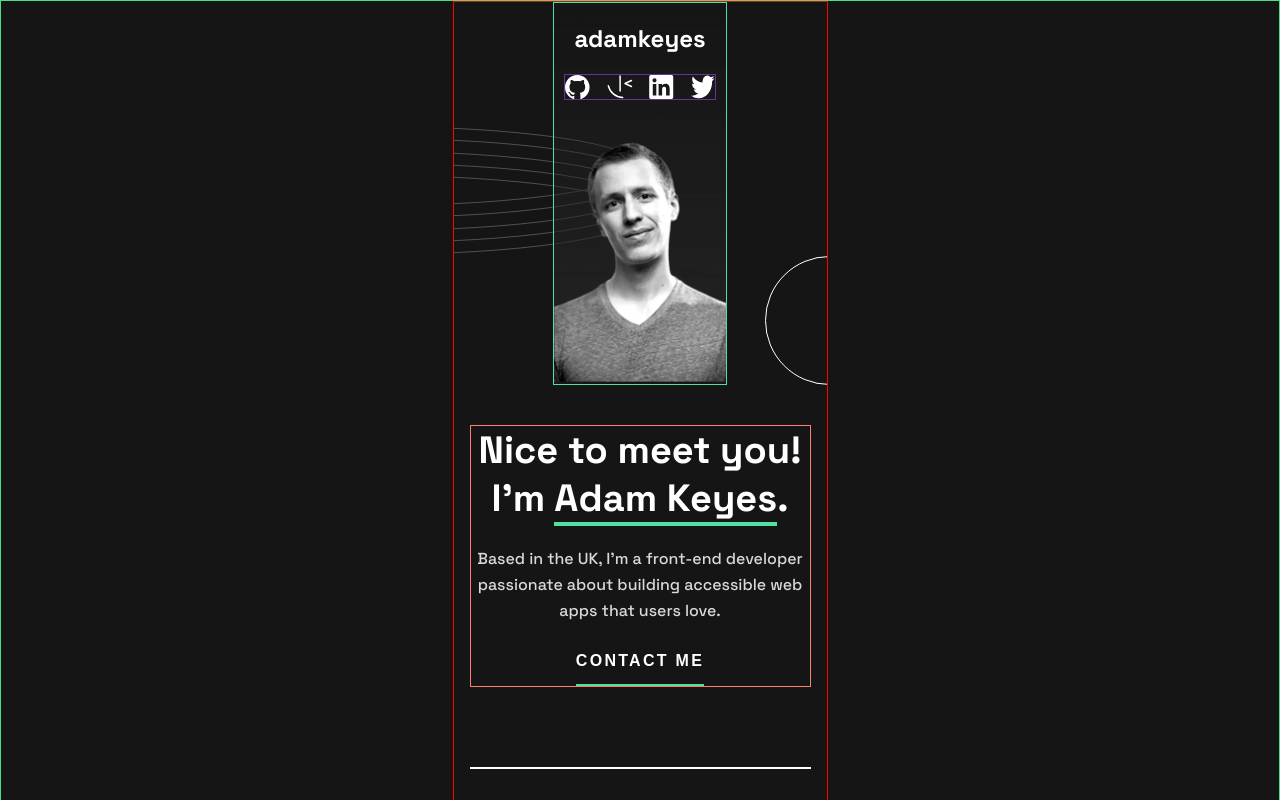
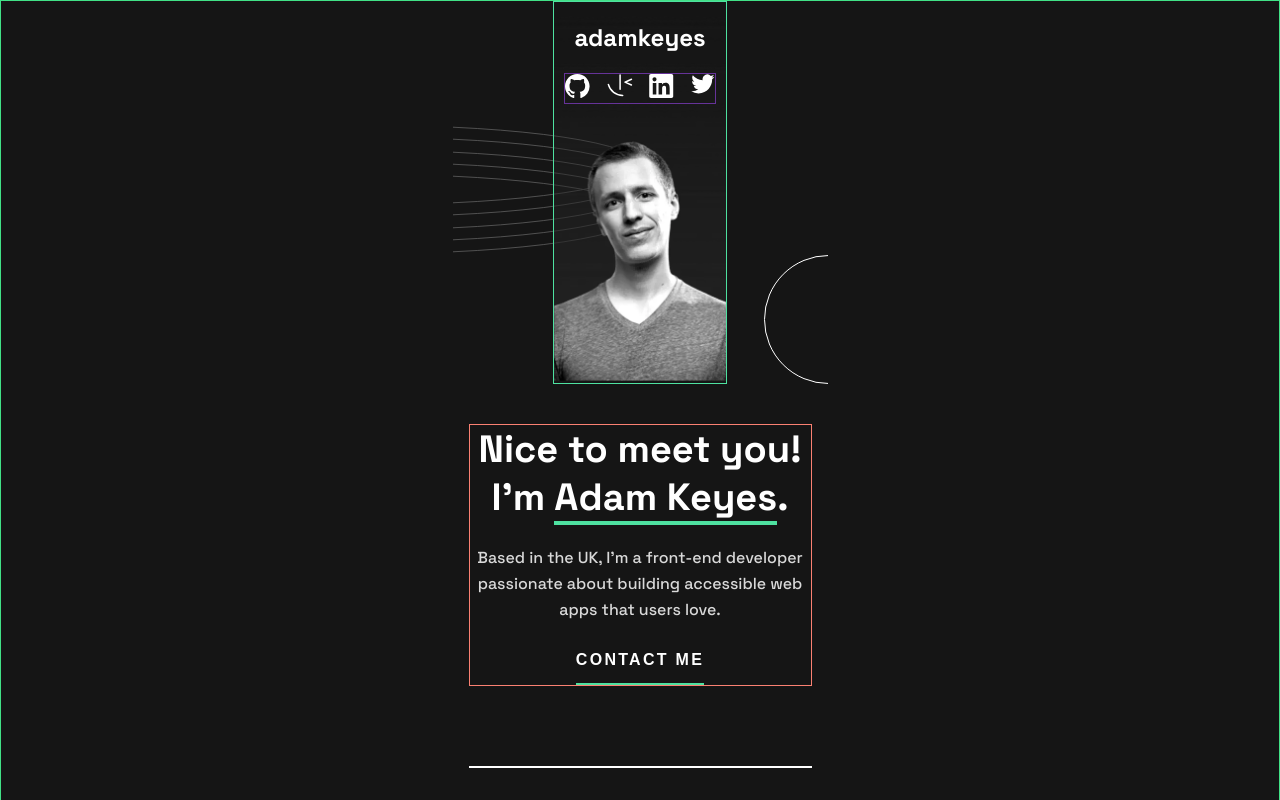
Before and after one commit to LeaHaelin/react-single-page-portfolio, a React (Create React App) app: page / in a window 1280 px wide. Shown: the top 800 px of the page. Built offline with nearby package versions, Linux system fonts and the light colour scheme.

Commit message:
refactor styles

```diff
--- a/src/components/Nav.js
+++ b/src/components/Nav.js
@@ -6,10 +6,10 @@ export const Nav = ({ iconGithub, iconFrontendM, iconLinkedin, iconTwitter }) =>
         <div className='nav banner'>
             <h3 className='banner__logo'>adamkeyes</h3>
             <div className='banner__icons'>
-                <img src={iconGithub} alt="github icon" className="banner__icon" />
-                <img src={iconFrontendM} alt="frontend mentor icon" className="banner__icon" />
-                <img src={iconLinkedin} alt="linkedin icon" className="banner__icon" />
-                <img src={iconTwitter} alt="twitter icon" className="banner__icon" />
+                <a href="#"><img src={iconGithub} alt="github icon" className="banner__icon" /></a>
+                <a href="#"><img src={iconFrontendM} alt="frontend mentor icon" className="banner__icon" /></a>
+                <a href="#"><img src={iconLinkedin} alt="linkedin icon" className="banner__icon" /></a>
+                <a href="#"><img src={iconTwitter} alt="twitter icon" className="banner__icon" /></a>
             </div>
         </div>
     )
--- a/src/styles/_projects.scss
+++ b/src/styles/_projects.scss
@@ -63,4 +63,5 @@
     color: $white;
     padding-bottom: 10px;
     margin-right: 30px;
+    text-decoration: none;
 }
--- a/src/styles/app.css
+++ b/src/styles/app.css
@@ -10,13 +10,12 @@ body {
 }
 
 .App {
-  border: 1px solid red;
   margin: 0 auto;
   padding: 0 16px;
   max-width: 375px;
   text-align: center;
   font-family: "Space Grotesk";
-  background: no-repeat top 124px right 187px url("../assets/images/pattern-rings.svg"), no-repeat top 254px left 311px url("../assets/images/pattern-circle.svg");
+  background: no-repeat top 124px right 187px url("../assets/images/pattern-rings.svg"), no-repeat top 254px left 311px url("../assets/images/pattern-circle.svg"), no-repeat top 1320px left 189px url("../assets/images/pattern-rings.svg"), no-repeat bottom 220px right 189px url("../assets/images/pattern-rings.svg");
 }
 
 .line {
@@ -181,6 +180,7 @@ body {
   color: #FFFFFF;
   padding-bottom: 10px;
   margin-right: 30px;
+  text-decoration: none;
 }
 
 .contact {
--- a/src/styles/app.scss
+++ b/src/styles/app.scss
@@ -22,14 +22,17 @@ body {
 }
 
 .App {
-    border: 1px solid red;
+    // border: 1px solid red;
     margin: 0 auto;
     padding: 0 16px;
     max-width: 375px;
     text-align: center;
     font-family: "Space Grotesk";
     background: no-repeat top 124px right 187px $patternRings,
-        no-repeat top 254px left 311px $patternCircle;
+        no-repeat top 254px left 311px $patternCircle,
+        no-repeat top 1320px left 189px $patternRings,
+        no-repeat bottom 220px right 189px $patternRings;
+    ;
 }
 
 .line {
```
Also changed, not shown: 1 other file (tests, documents, lock files or other folders).
